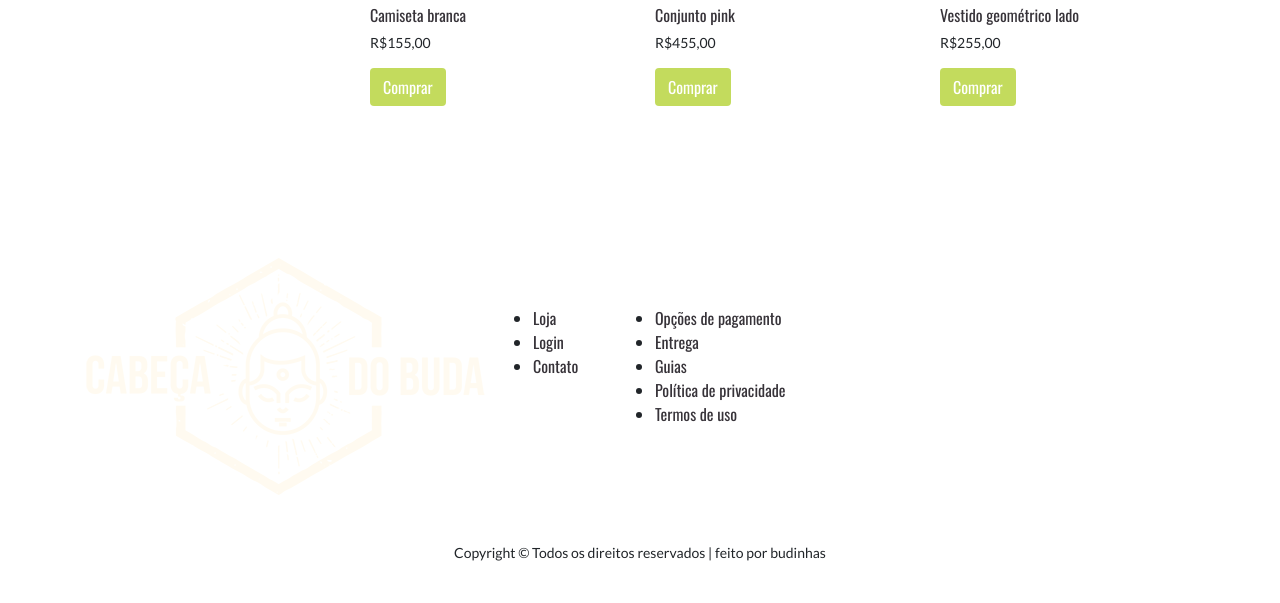
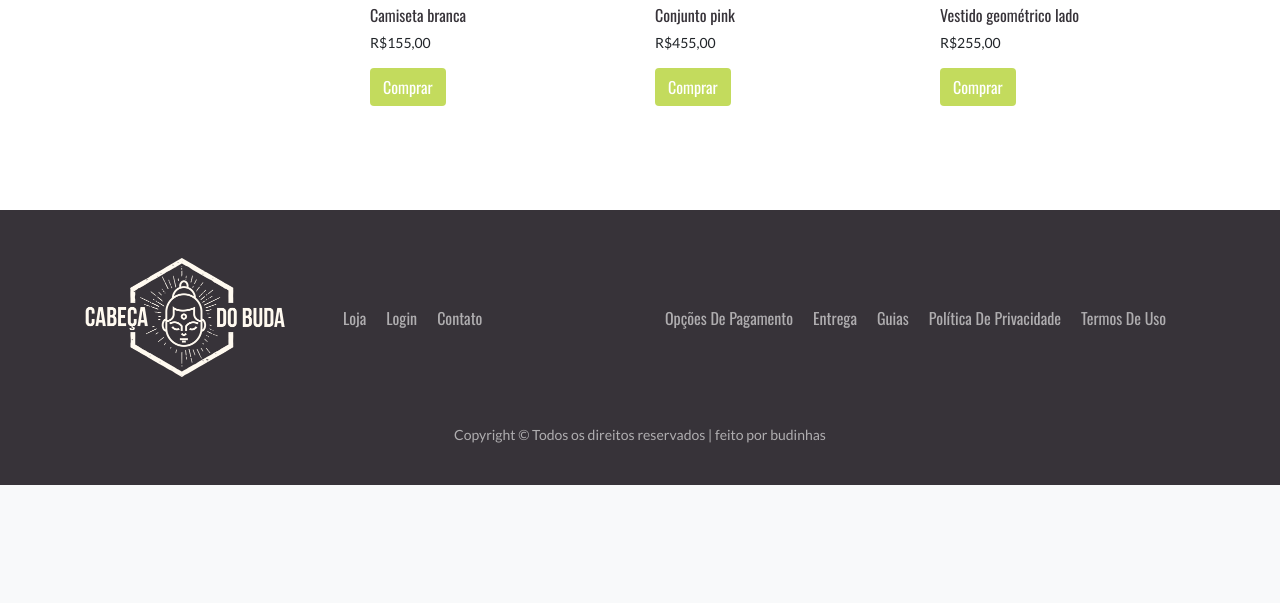
Before and after one commit to dinaralima/acabecadobuda, a PHP site: page /categoria.html in a window 1280 px wide. Shown: the part 1178-1781 px from the top of the page. After the commit the page ends 1663 px from the top, so only its background shows below. Run offline with PHP 8.4, Linux system fonts and the light colour scheme; some libraries are stand-ins or nearby versions.

Commit message:
alterações no css - inserções de footer

```diff
--- a/acabecadobuda/css/style.css
+++ b/acabecadobuda/css/style.css
@@ -86,3 +86,56 @@ p{
 .cart-area a:hover{
   text-decoration: none;
 }
+
+/* RODAPÉ */
+
+.footer_area{
+  background-color: #373339;
+  color: #FFFAF0;
+}
+
+.footer_area a{
+  color: #FFFAF0;
+}
+
+.footer-logo img{
+  width: 160px;
+}
+
+.footer-logo img{
+  width: 200px;
+}
+
+.footer_menu_loja ul{
+  display: flex;
+}
+
+.footer_menu_loja ul li, .footer_menu li{
+  list-style: none;
+}
+
+.footer_menu{
+  display: flex;
+  flex-wrap: wrap;
+}
+
+#rodape li a{
+  font-size: 16px;
+  color: rgba(255, 255, 255, 0.6);
+  display: block;
+  font-weight: 400;
+  padding: 0 10px;
+  text-transform: capitalize;
+}
+
+p.direitos{
+  font-family: 'Lato', sans-serif;
+  font-size: 14px;
+  line-height: 140%;
+  color: rgba(255,255,255,0.6);
+}
+
+/* ADAPTAÇÃO RESPONSIVA */
+.navbar-toggler{
+  margin-left: -50px!important;
+}
```
